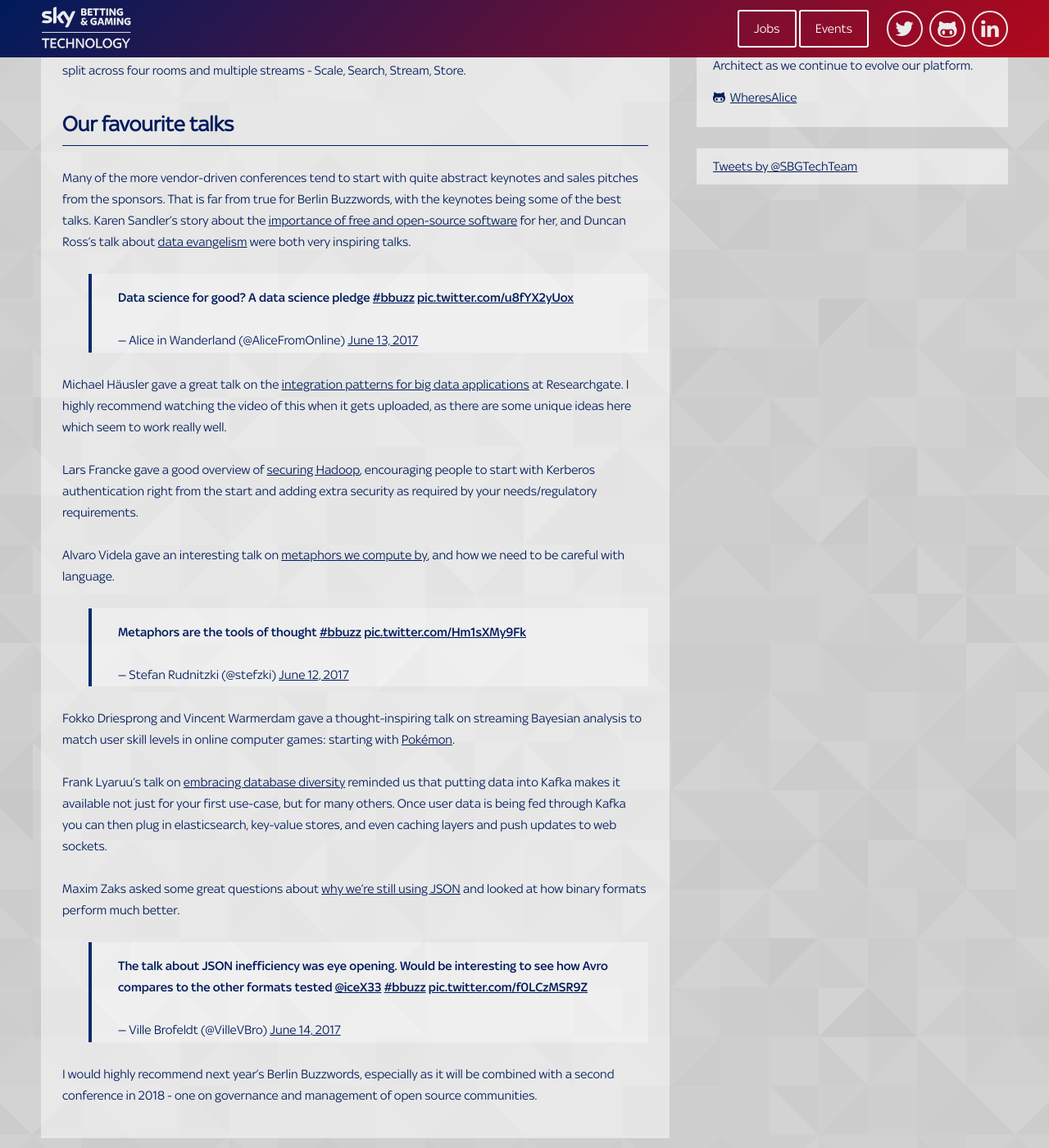
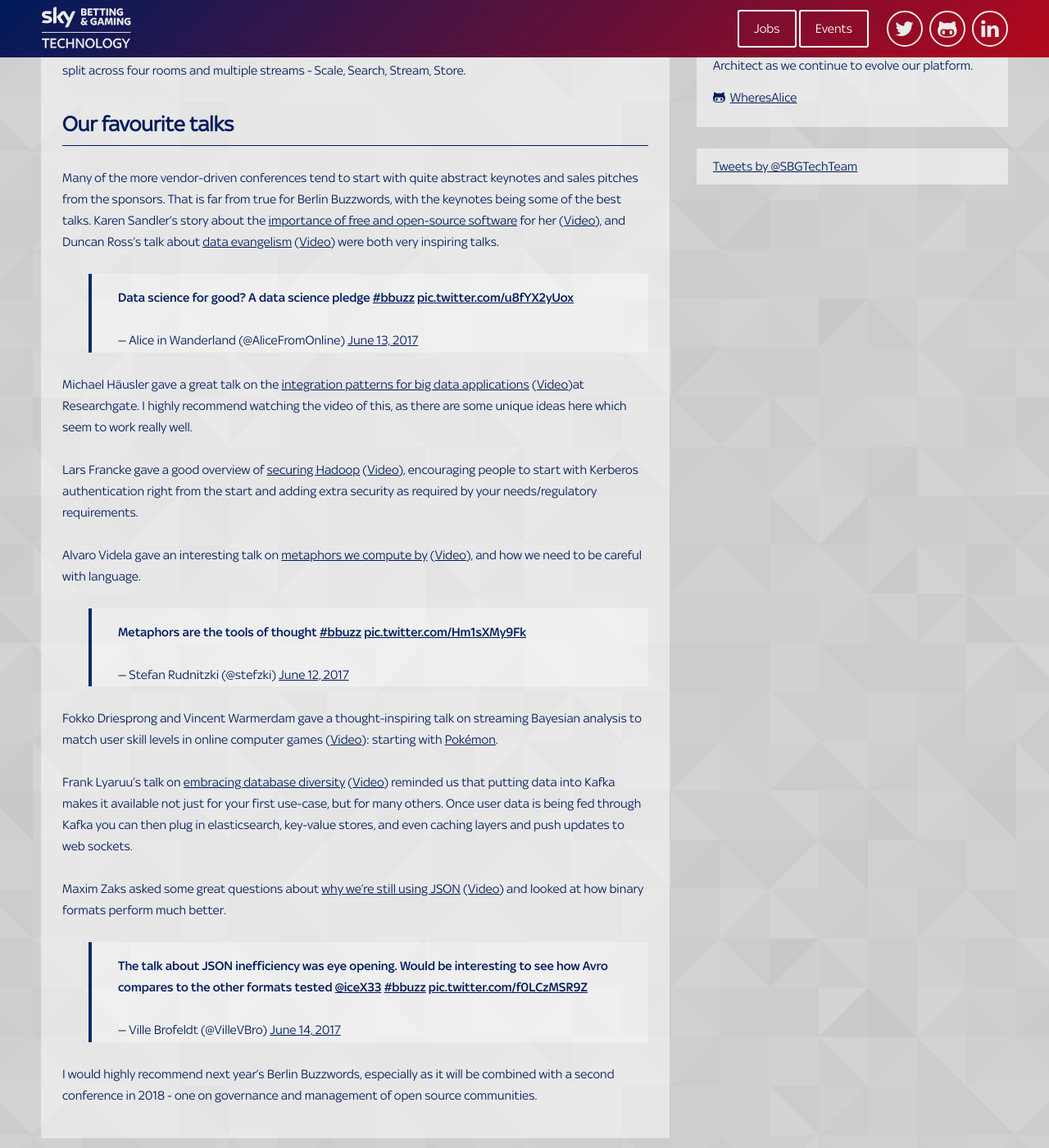
Before and after one commit to skybet/skybet.github.io, a Jekyll site: the page built from _posts/2017-06-14-Berlin-Buzzwords.md, in a window 1280 px wide and 1400 px high, scrolled down 655 px. Shown: the whole window at 82% size. Built offline with Jekyll 4.4.1, drawn with Linux system fonts in a browser that asks for light colours; nearby versions of some CDN libraries; some web fonts are replaced; comment, search, counter and statistics services are not loaded.

Commit message:
add links to videos

```diff
--- a/_posts/2017-06-14-Berlin-Buzzwords.md
+++ b/_posts/2017-06-14-Berlin-Buzzwords.md
@@ -14,25 +14,25 @@
 
 ## Our favourite talks
 
-Many of the more vendor-driven conferences tend to start with quite abstract keynotes and sales pitches from the sponsors.  That is far from true for Berlin Buzzwords, with the keynotes being some of the best talks.  Karen Sandler's story about the [importance of free and open-source software](https://berlinbuzzwords.de/17/session/keynote-free-and-open-source-software-today-kino) for her, and Duncan Ross's talk about [data evangelism](https://berlinbuzzwords.de/17/session/bridging-gap-between-data-sceptics-and-data-evangelists-kino) were both very inspiring talks.
+Many of the more vendor-driven conferences tend to start with quite abstract keynotes and sales pitches from the sponsors.  That is far from true for Berlin Buzzwords, with the keynotes being some of the best talks.  Karen Sandler's story about the [importance of free and open-source software](https://berlinbuzzwords.de/17/session/keynote-free-and-open-source-software-today-kino) for her ([Video](https://www.youtube.com/watch?v=MPP4KnYeYOY)), and Duncan Ross's talk about [data evangelism](https://berlinbuzzwords.de/17/session/bridging-gap-between-data-sceptics-and-data-evangelists-kino) ([Video](https://www.youtube.com/watch?v=ajXMnvsHvPI)) were both very inspiring talks.
 
 <blockquote class="twitter-tweet" data-lang="en"><p lang="en" dir="ltr">Data science for good? A data science pledge <a href="https://twitter.com/hashtag/bbuzz?src=hash">#bbuzz</a> <a href="https://t.co/u8fYX2yUox">pic.twitter.com/u8fYX2yUox</a></p>&mdash; Alice in Wanderland (@AliceFromOnline) <a href="https://twitter.com/AliceFromOnline/status/874544028104130560">June 13, 2017</a></blockquote>
 <script async src="//platform.twitter.com/widgets.js" charset="utf-8"></script>
 
-Michael Häusler gave a great talk on the [integration patterns for big data applications](https://berlinbuzzwords.de/17/session/integration-patterns-big-data-applications) at Researchgate.  I highly recommend watching the video of this when it gets uploaded, as there are some unique ideas here which seem to work really well.
+Michael Häusler gave a great talk on the [integration patterns for big data applications](https://berlinbuzzwords.de/17/session/integration-patterns-big-data-applications) ([Video](https://www.youtube.com/watch?v=Gz5enlaEjRk))at Researchgate.  I highly recommend watching the video of this, as there are some unique ideas here which seem to work really well.
 
-Lars Francke gave a good overview of [securing Hadoop](https://berlinbuzzwords.de/17/session/building-fence-around-your-hadoop-environments), encouraging people to start with Kerberos authentication right from the start and adding extra security as required by your needs/regulatory requirements.
+Lars Francke gave a good overview of [securing Hadoop](https://berlinbuzzwords.de/17/session/building-fence-around-your-hadoop-environments) ([Video](https://www.youtube.com/watch?v=mLzxJ97TVVs)), encouraging people to start with Kerberos authentication right from the start and adding extra security as required by your needs/regulatory requirements.
 
-Alvaro Videla gave an interesting talk on [metaphors we compute by](https://berlinbuzzwords.de/17/session/metaphors-we-compute), and how we need to be careful with language.
+Alvaro Videla gave an interesting talk on [metaphors we compute by](https://berlinbuzzwords.de/17/session/metaphors-we-compute) ([Video](https://www.youtube.com/watch?v=okUmXP1vAic)), and how we need to be careful with language.
 
 <blockquote class="twitter-tweet" data-lang="en"><p lang="en" dir="ltr">Metaphors are the tools of thought <a href="https://twitter.com/hashtag/bbuzz?src=hash">#bbuzz</a> <a href="https://t.co/Hm1sXMy9Fk">pic.twitter.com/Hm1sXMy9Fk</a></p>&mdash; Stefan Rudnitzki (@stefzki) <a href="https://twitter.com/stefzki/status/874277234357481472">June 12, 2017</a></blockquote>
 <script async src="//platform.twitter.com/widgets.js" charset="utf-8"></script>
 
-Fokko Driesprong and Vincent Warmerdam gave a thought-inspiring talk on streaming Bayesian analysis to match user skill levels in online computer games: starting with [Pokémon](http://koaning.io/pokemon-recommendations-part-2.html).
+Fokko Driesprong and Vincent Warmerdam gave a thought-inspiring talk on streaming Bayesian analysis to match user skill levels in online computer games ([Video](https://www.youtube.com/watch?v=1--5mIYyB9s)): starting with [Pokémon](http://koaning.io/pokemon-recommendations-part-2.html).
 
-Frank Lyaruu's talk on [embracing database diversity](https://berlinbuzzwords.de/17/session/embracing-database-diversity) reminded us that putting data into Kafka makes it available not just for your first use-case, but for many others.  Once user data is being fed through Kafka you can then plug in elasticsearch, key-value stores, and even caching layers and push updates to web sockets.
+Frank Lyaruu's talk on [embracing database diversity](https://berlinbuzzwords.de/17/session/embracing-database-diversity) ([Video](https://www.youtube.com/watch?v=RufwMw6mvgk)) reminded us that putting data into Kafka makes it available not just for your first use-case, but for many others.  Once user data is being fed through Kafka you can then plug in elasticsearch, key-value stores, and even caching layers and push updates to web sockets.
 
-Maxim Zaks asked some great questions about [why we're still using JSON](https://berlinbuzzwords.de/17/session/why-are-we-using-json) and looked at how binary formats perform much better.
+Maxim Zaks asked some great questions about [why we're still using JSON](https://berlinbuzzwords.de/17/session/why-are-we-using-json) ([Video](https://www.youtube.com/watch?v=qF44UetsLsQ)) and looked at how binary formats perform much better.
 
 <blockquote class="twitter-tweet" data-lang="en"><p lang="en" dir="ltr">The talk about JSON inefficiency was eye opening. Would be interesting to see how Avro compares to the other formats tested <a href="https://twitter.com/iceX33">@iceX33</a> <a href="https://twitter.com/hashtag/bbuzz?src=hash">#bbuzz</a> <a href="https://t.co/f0LCzMSR9Z">pic.twitter.com/f0LCzMSR9Z</a></p>&mdash; Ville Brofeldt (@VilleVBro) <a href="https://twitter.com/VilleVBro/status/874864566420852736">June 14, 2017</a></blockquote>
 <script async src="//platform.twitter.com/widgets.js" charset="utf-8"></script>
```
